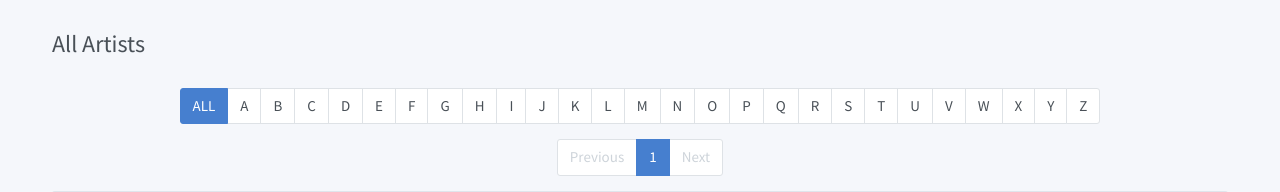
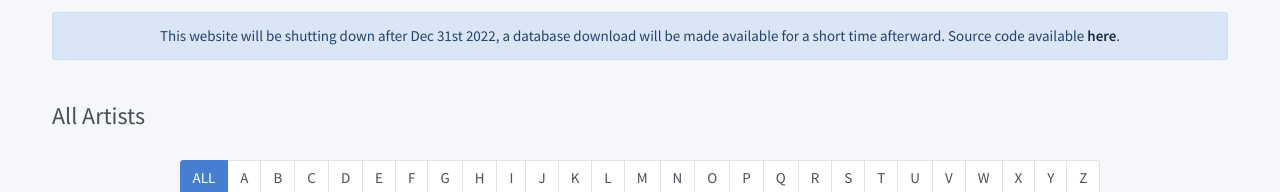
Before and after one commit to lordp/rova, a Flask app: page /artists in a window 1280 px wide. Shown: the part 121-313 px from the top of the page. Run offline with Flask 2, Linux system fonts and the light colour scheme; data that the repository does not hold is empty; parts of the project's set-up code (start-up, migrations or seed data) failed here and were passed over; some libraries are stand-ins or nearby versions.

Commit message:
Add shutdown notice

```diff
--- a/flaskr/templates/base.html
+++ b/flaskr/templates/base.html
@@ -104,6 +104,9 @@
             </div>
           </div>
         </div>
+        <div class="container py-3">
+          <div class="alert alert-primary text-center m-0" role="alert">This website will be shutting down after Dec 31st 2022, a database download will be made available for a short time afterward. Source code available <a href="https://github.com/lordp/rova" class="alert-link">here</a>.</div>
+        </div>
         {% block content %}{% endblock %}
       </div>
     </div>
```
